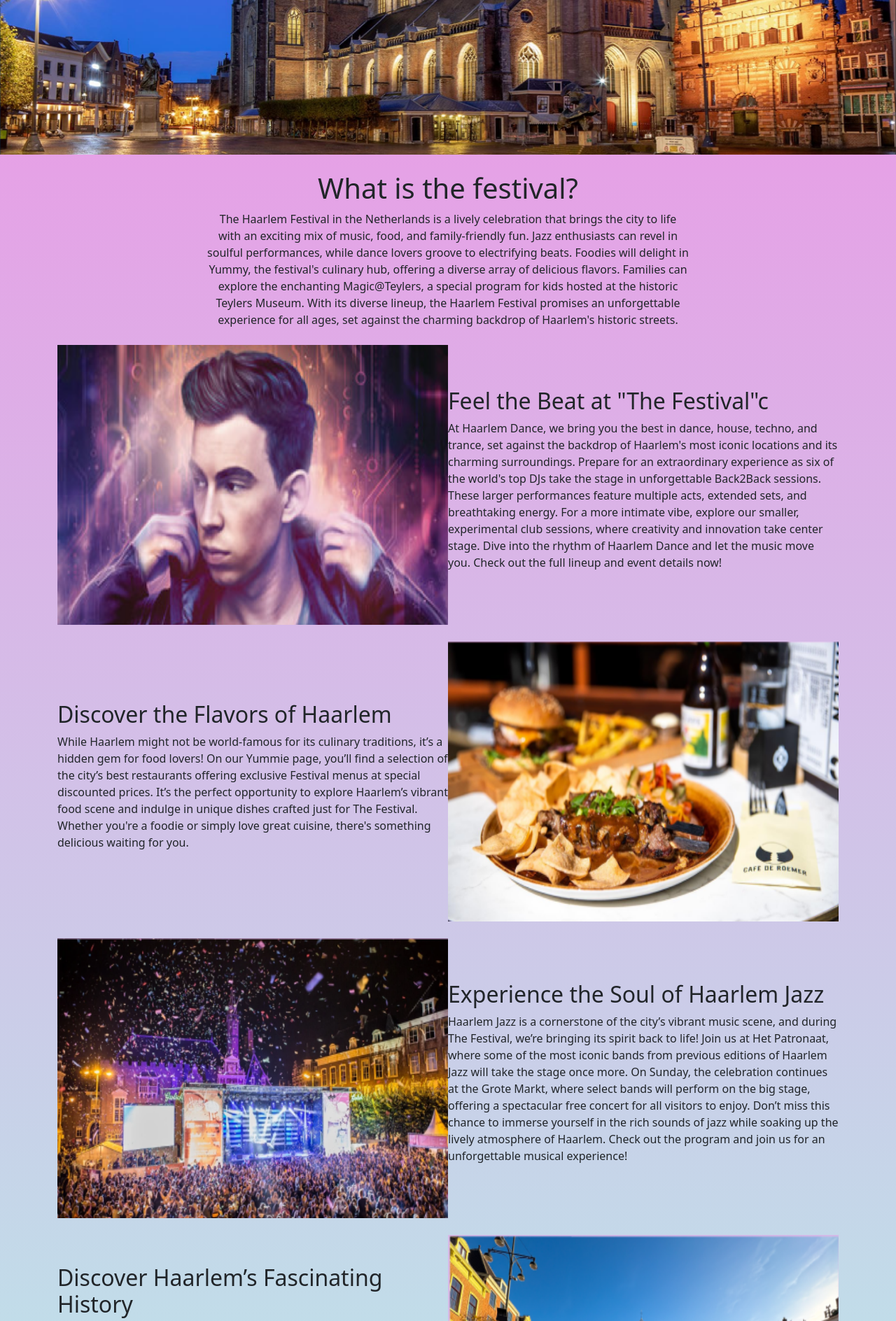
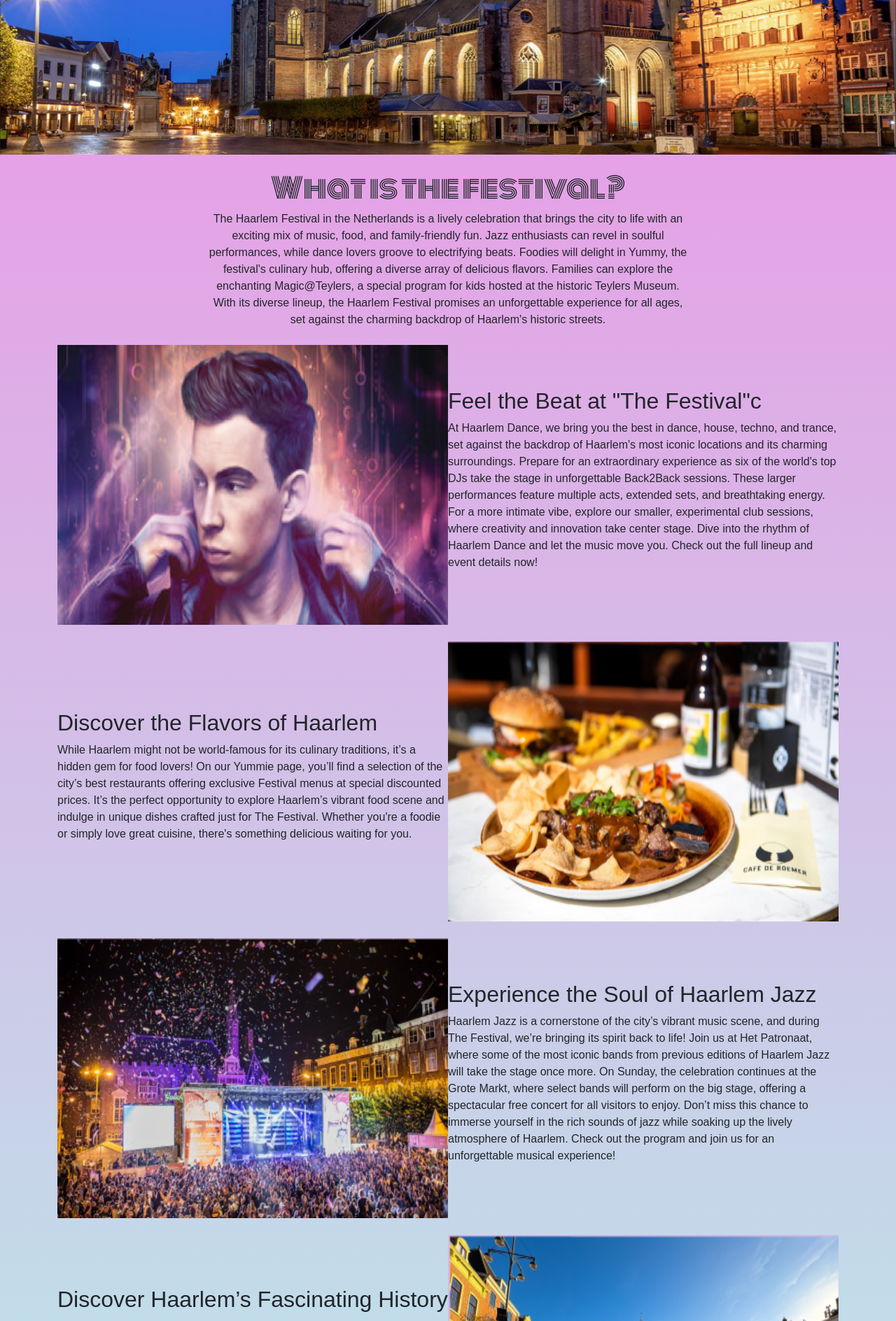
Before and after one commit to munt-dropjes/2.3-Haarlem-Festival, a PHP site: page /views/home/index.php in a window 1280 px wide. Shown: the part 349-2237 px from the top of the page at 70% size. Run offline with PHP 8.4, Linux system fonts and the light colour scheme.

Commit message:
font
font

```diff
--- a/app/views/home/index.php
+++ b/app/views/home/index.php
@@ -4,11 +4,17 @@
     <meta charset="UTF-8">
     <meta name="viewport" content="width=device-width, initial-scale=1.0">
     <title>Homepage Haarlem Festival</title>
-    <!-- <link href="https://fonts.googleapis.com/css2?family=Monoton&display=swap" rel="stylesheet"> -->
+    <link href="https://fonts.googleapis.com/css2?family=Monoton&display=swap" rel="stylesheet">
     <link href="https://cdn.jsdelivr.net/npm/bootstrap@5.3.0/dist/css/bootstrap.min.css" rel="stylesheet">
     <style>
         body {
             background: linear-gradient(to bottom, #F28DE5, #B2F5EA);
+        }
+        p {
+            font-family: 'Quicksand', sans-serif;
+        }
+        h2 {
+            font-family: 'Zen Dots', sans-serif;
         }
 
     </style>
@@ -18,7 +24,7 @@
     <img src="images/homepage1.png" class="img-fluid w-100" alt="plaatje kerk haarlem">
   </div>
 <div class="container mt-4 text-center" style="max-width: 713px; margin: 0 auto;">
-    <h1>What is the festival?</h1>
+    <h1 style="font-family: 'Monoton', cursive;">What is the festival?</h1>
     <p>The Haarlem Festival in the Netherlands is a lively celebration that brings the city to life with an exciting mix of music, food, and family-friendly fun. Jazz enthusiasts can revel in soulful performances, while dance lovers groove to electrifying beats.
     Foodies will delight in Yummy, the festival's culinary hub, offering a diverse array of delicious flavors.
     Families can explore the enchanting Magic@Teylers, a special program for kids hosted at the historic Teylers Museum. With its diverse lineup, the Haarlem Festival promises an unforgettable experience for all ages, set against the charming backdrop of Haarlem's historic streets.</p>
```
